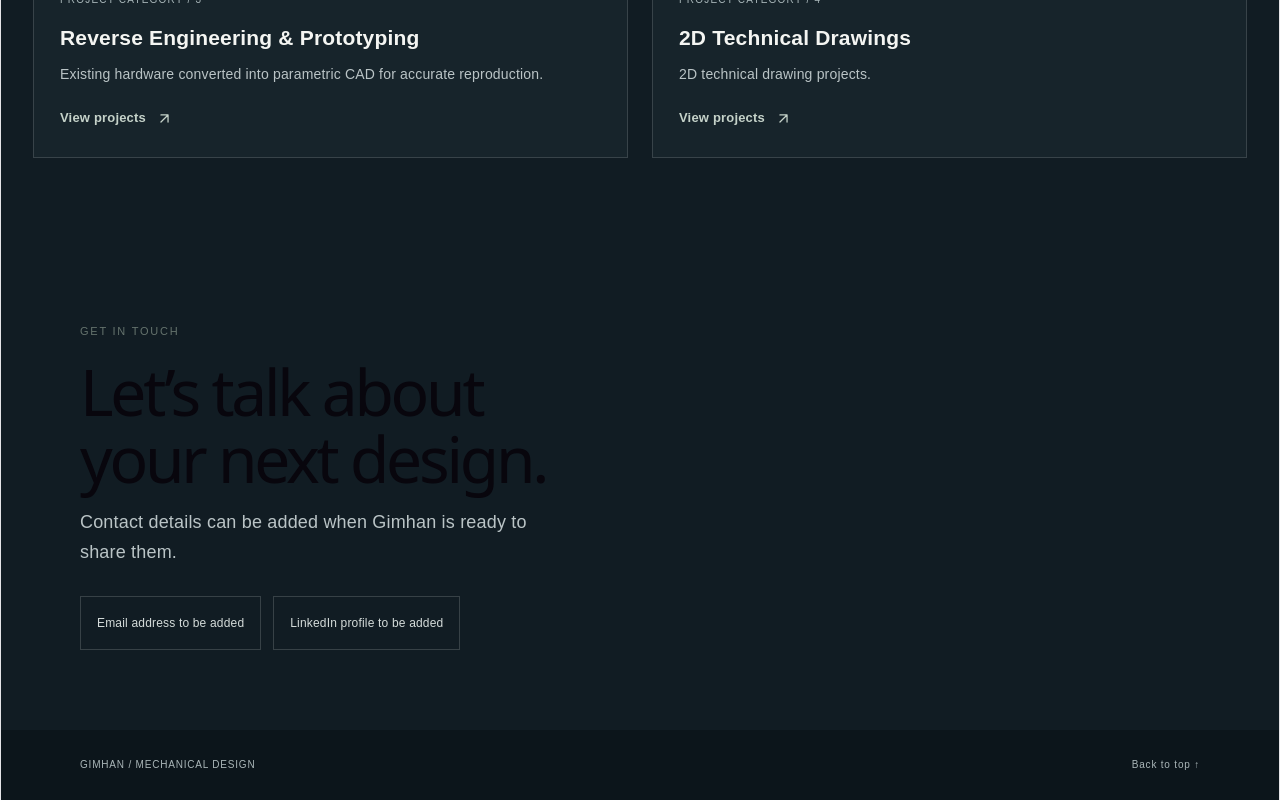
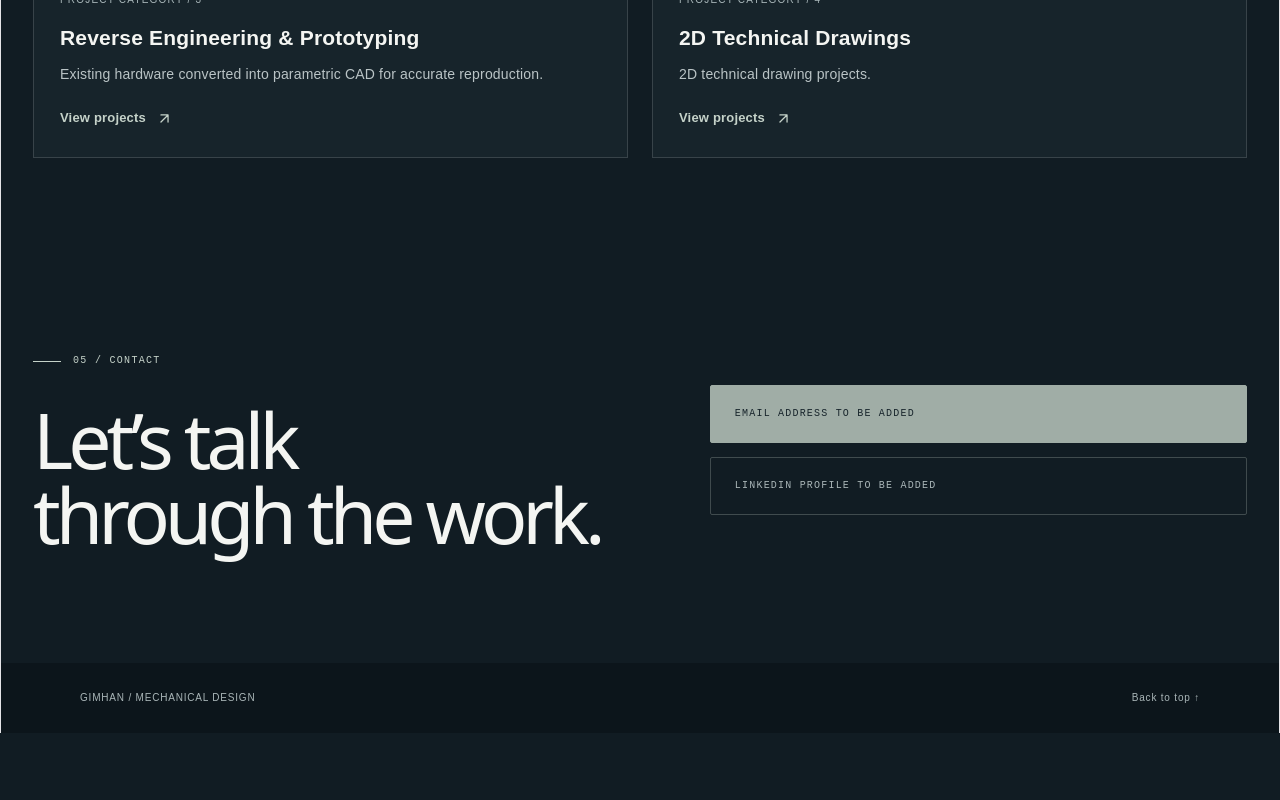
Before and after one commit to Tharaka-Maheshwara/gimhan-portfolio, a React (Vite) app: page / in a window 1280 px wide. Shown: the part 2598-3398 px from the top of the page. After the commit the page ends 3331 px from the top, so only its background shows below. Built offline with nearby package versions, Linux system fonts and the light colour scheme.

Commit message:
fix alignment

```diff
--- a/src/App.css
+++ b/src/App.css
@@ -2686,3 +2686,114 @@ button {
 .project-category-page .project-empty-state h2 {
   color: #f4f5f2;
 }
+
+.contact-section {
+  padding: 110px 0;
+  color: #f4f5f2;
+  background: #111c23;
+}
+
+.contact-section .contact-inner {
+  width: min(1472px, calc(100% - 80px));
+  display: grid;
+  grid-template-columns: minmax(0, 1fr) minmax(360px, 0.9fr);
+  align-items: center;
+  gap: 80px;
+}
+
+.contact-eyebrow {
+  margin: 0 0 28px;
+  display: flex;
+  align-items: center;
+  gap: 12px;
+  color: #c5d2c9;
+  font-family: monospace;
+  font-size: 10px;
+  letter-spacing: 0.13em;
+}
+
+.contact-eyebrow::before {
+  width: 28px;
+  height: 1px;
+  display: inline-block;
+  background: #c5d2c9;
+  content: "";
+}
+
+.contact-copy h2 {
+  margin: 0;
+  color: #f4f5f2;
+  font-size: clamp(48px, 6vw, 84px);
+  line-height: 0.98;
+  letter-spacing: -0.065em;
+}
+
+.contact-description {
+  max-width: 540px;
+  margin: 24px 0 0;
+  color: #bac4c6;
+  font-size: 16px;
+  line-height: 1.75;
+}
+
+.contact-links {
+  display: grid;
+  gap: 14px;
+}
+
+.contact-detail {
+  min-height: 58px;
+  padding: 0 24px;
+  display: flex;
+  align-items: center;
+  border-radius: 2px;
+  font-family: monospace;
+  font-size: 10px;
+  letter-spacing: 0.12em;
+}
+
+.contact-detail--primary {
+  border: 1px solid #a0ada6;
+  color: #17242b;
+  background: #a0ada6;
+}
+
+.contact-detail--outline {
+  border: 1px solid rgba(197, 210, 201, 0.26);
+  color: #aab6b8;
+  background: transparent;
+}
+
+@media (max-width: 700px) {
+  .contact-section {
+    padding: 72px 0;
+  }
+
+  .contact-section .contact-inner {
+    width: calc(100% - 36px);
+    grid-template-columns: 1fr;
+    gap: 32px;
+  }
+
+  .contact-copy h2 {
+    font-size: clamp(44px, 12vw, 64px);
+  }
+
+  .contact-description {
+    font-size: 14px;
+  }
+
+  .contact-detail {
+    min-height: 54px;
+    padding: 0 16px;
+    font-size: 9px;
+  }
+}
+
+.contact-section .contact-inner {
+  width: min(1240px, calc(100% - 64px));
+  display: grid;
+  grid-template-columns: minmax(0, 1fr) minmax(360px, 0.9fr);
+  align-items: center;
+  gap: 80px;
+}
--- a/src/sections/Contact.jsx
+++ b/src/sections/Contact.jsx
@@ -1,16 +1,27 @@
 export default function Contact() {
   return (
     <section className="contact-section" id="contact">
-      <div className="section-container">
-        <p className="section-eyebrow">GET IN TOUCH</p>
-        <h2>Let’s talk about<br />your next design.</h2>
-        <p className="contact-description">
-          Contact details can be added when Gimhan is ready to share them.
-        </p>
+      <div className="section-container contact-inner">
+        <div className="contact-copy">
+          <p className="contact-eyebrow">05 / CONTACT</p>
 
-        <div className="contact-details">
-          <span>Email address to be added</span>
-          <span>LinkedIn profile to be added</span>
+          <h2>
+            Let’s talk
+            <br />
+            through the work.
+          </h2>
+
+
+        </div>
+
+        <div className="contact-links" aria-label="Contact information">
+          <div className="contact-detail contact-detail--primary">
+            <span>EMAIL ADDRESS TO BE ADDED</span>
+          </div>
+
+          <div className="contact-detail contact-detail--outline">
+            <span>LINKEDIN PROFILE TO BE ADDED</span>
+          </div>
         </div>
       </div>
     </section>
--- a/src/sections/Skills.jsx
+++ b/src/sections/Skills.jsx
@@ -66,9 +66,7 @@ export default function Skills() {
             and 2D technical drawings.
           </p>
 
-          <p className="cad-skills__notice">
-            SELF-RATING / DRAFT — CONFIRM BEFORE SHARING
-          </p>
+
         </div>
 
         <div className="cad-skills__list">
```
